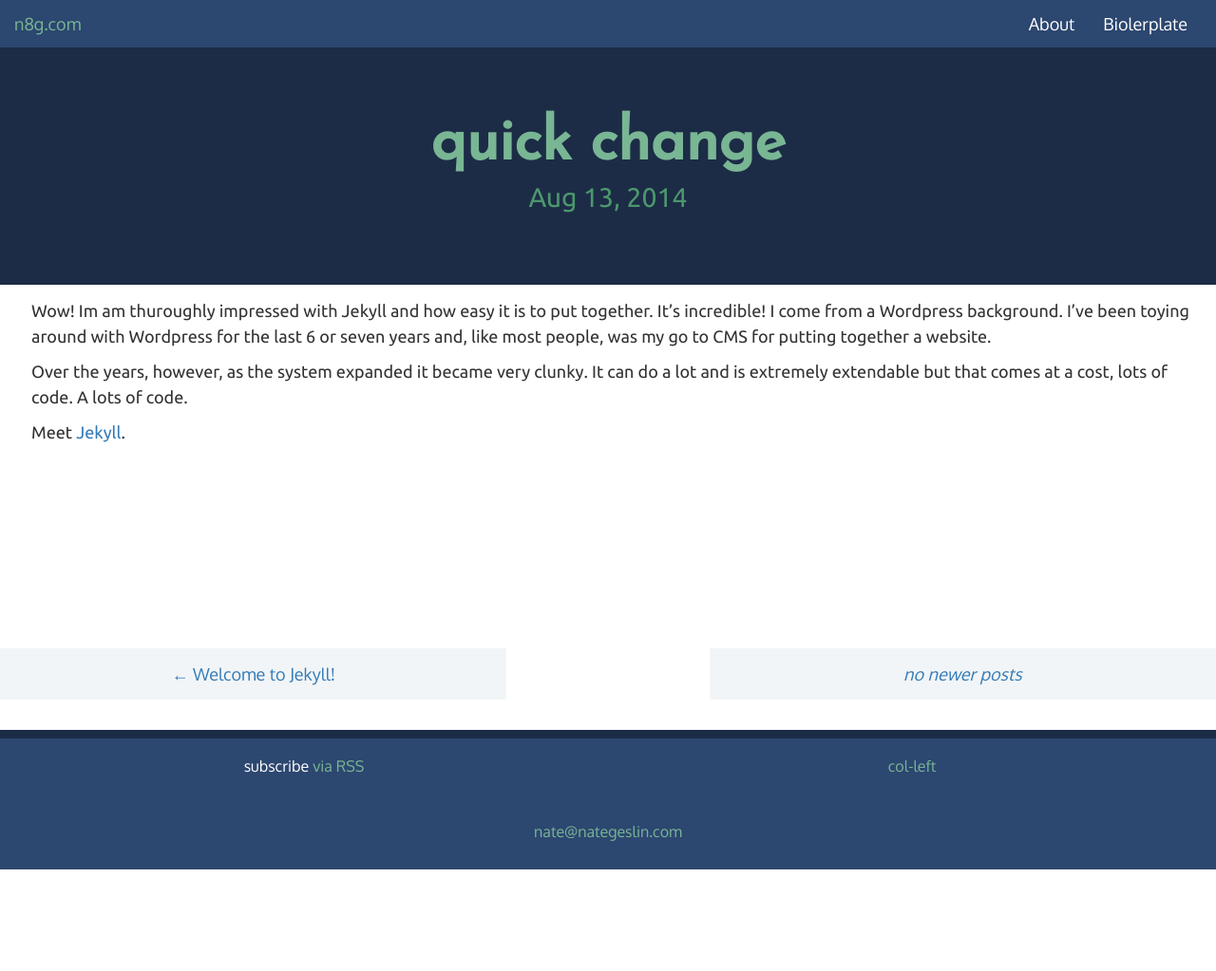
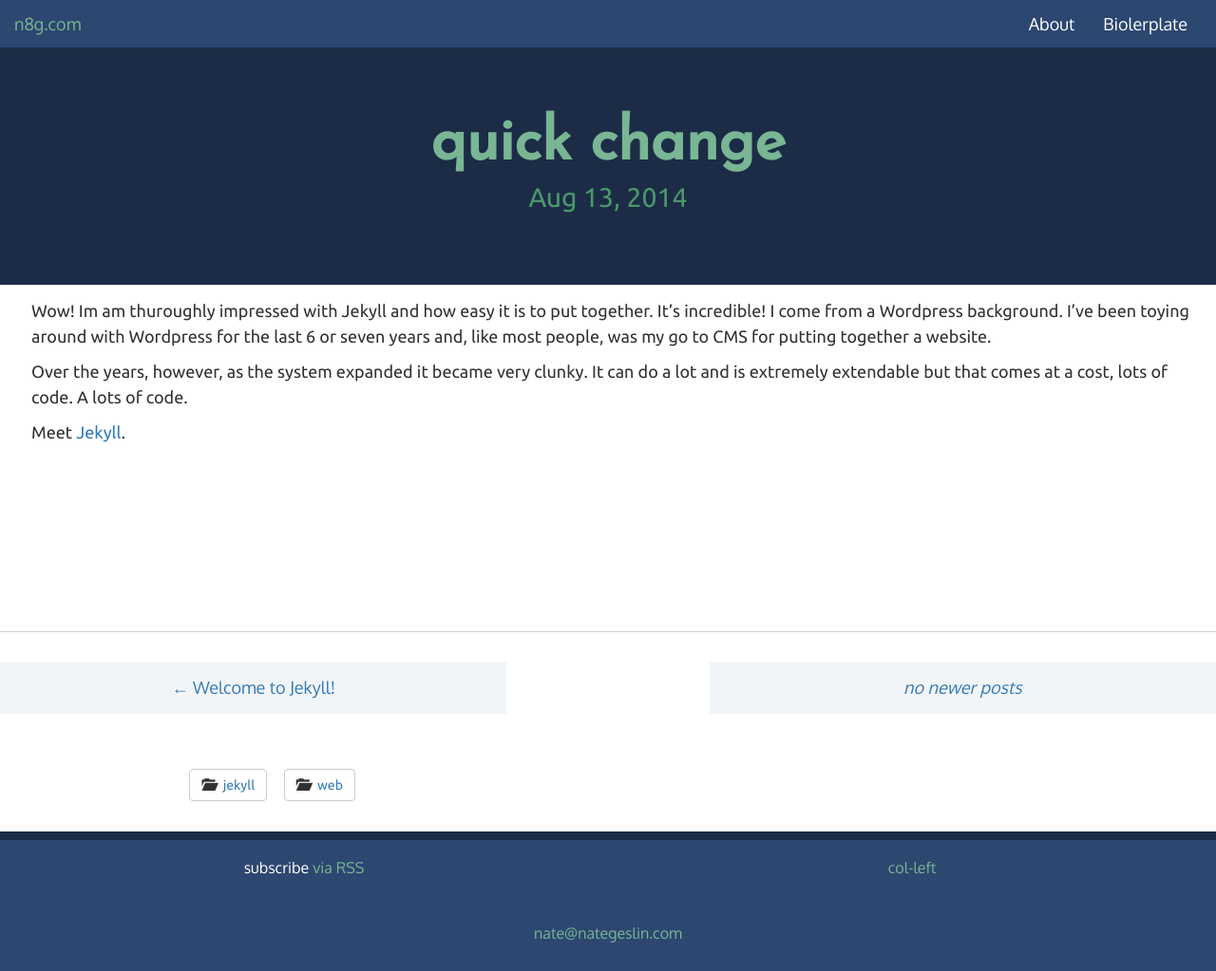
Before and after one commit to n8rzz/jekyllsandbox, a Jekyll site: the page built from _posts/2014-08-13-quick-change-to-jekyll.markdown, in a window 1280 px wide. Shown: the whole page at 95% size. Built offline with Jekyll 4.4.1, drawn with Linux system fonts in a browser that asks for light colours; nearby versions of some CDN libraries; Markdown is read by kramdown in place of the engine named in the settings; before the commit the page ends 916 px from its top, so only the background shows below that.

Commit message:
completed #5 post-categories

```diff
--- /dev/null
+++ b/_includes/categories.html
@@ -0,0 +1,37 @@
+<div class="row post-meta text-center">
+
+	<div class="col-sm-5">
+		<!-- Categories -->
+      	{% unless page.categories == empty %}
+		<ul class="post-meta-category">
+
+			{% assign categories_list = page.categories %}
+
+		    {% if categories_list.first[0] == null %}
+
+		    {% for category in categories_list %}
+		      <button type="button" class="btn btn-default btn-md" data-size="{{ site.categories[category].size }}">
+			  <span class="glyphicon glyphicon-folder-open"></span>
+			      <a href="/categories/#{{ category }}">
+			        {{ category | join: "/" }}
+			      </a>
+		      </button>
+		    {% endfor %}
+		  {% else %}
+		    {% for category in categories_list %}
+		      <button type="button" class="btn btn-default btn-md" data-size="{{ category[1].size }}">
+			  <span class="glyphicon glyphicon-folder-open"></span>
+			      <a href="/categories/#{{ category[0] }}">
+			        {{ category[0] | join: "/" }}
+			      </a>
+		      </button>
+
+		    {% endfor %}
+		  {% endif %}
+		    {% assign categories_list = nil %}
+
+		</ul>
+		{% endunless %}
+	</div><!-- /.col-sm-5 -->
+
+</div><!-- /.row .post-meta -->
--- a/_includes/pagination.html
+++ b/_includes/pagination.html
@@ -1,5 +1,5 @@
 <!-- Pagination -->
-<div class="container-fluid">
+
 <div class="row ng-frame-pager text-center">
 
 {% if page.previous %}
@@ -18,4 +18,3 @@
 {% endif %}
 
 </div><!-- /.row -->
-</div><!-- /.container-fluid -->
--- a/_layouts/post.html
+++ b/_layouts/post.html
@@ -21,4 +21,10 @@ layout: default
   </div><!-- /.row -->
 </div><!-- /.container-fluid -->
 
-{% include pagination.html %}
+<div class="container-fluid">
+
+  {% include pagination.html %}
+
+  {% include categories.html %}
+
+</div><!-- /.container-fluid -->
--- a/_posts/2014-08-13-quick-change-to-jekyll.markdown
+++ b/_posts/2014-08-13-quick-change-to-jekyll.markdown
@@ -4,9 +4,8 @@ title: quick change
 date: 2014-08-13 00:23:00
 categories:
 - jekyll
-tags:
-- webdesign
-- framework
+- web
+
 ---
 
 Wow!  Im am thuroughly impressed with Jekyll and how easy it is to put together.  It's incredible!  I come from a Wordpress background.  I've been toying around with Wordpress for the last 6 or seven years and, like most people, was my go to CMS for putting together a website.
--- a/css/style.css
+++ b/css/style.css
@@ -155,23 +155,36 @@ hr {
   min-height: 365px;
   background: #fff; }
 
+.post-meta {
+  padding-top: 1.5em;
+  padding-bottom: 1.75em; }
+
+.post-meta-category {
+  margin-bottom: 0.05em;
+  font-size: 90%;
+  color: #222; }
+  .post-meta-category button {
+    margin-left: 0.5em;
+    margin-right: 0.5em;
+    list-style-type: none;
+    display: inline-block; }
+    .post-meta-category button span {
+      margin-right: 5px; }
+
+/*
 .blog-author-meta {
 	padding-top: 1em;
 	padding-bottom: 3em;
-  background-color: #f2f5f7; }
-
-p.blog-post-meta-category {
-  margin-bottom: 0.05em;
-  font-size: 70%;
-  color: #222; }
-
+	background-color: $light-light-grey;
+}
 p.blog-post-meta-tags {
 	font-size: 70%;
-  color: #40659f; }
-
+	color: $light-blue;
+}
 p.blog-post-meta-category a, p.blog-post-meta-tags a {
-  color: #40659f;
-  font-style: normal !important; }
+	color: $light-blue;
+	font-style: normal !important;
+}
 
 footer.post-author-meta {
 	margin-top: 2em;
@@ -179,23 +192,24 @@ footer.post-author-meta {
 	padding: 5px 20px;
 	background: #fff;
 	border: 1px solid #ccc;
-  border-top: 5px solid #40659f;
-  -webkit-border-radius: 8px;
-  -moz-border-radius: 8px;
-  -ms-border-radius: 8px;
-  border-radius: 8px; }
-  footer.post-author-meta img {
+	border-top: 5px solid $light-blue;
+	@include border-radius(8px);
+	img {
 		margin-top: 1em;
 		margin-left: 0.5em;
-    padding: 3px; }
-  footer.post-author-meta h4 {
+		padding: 3px;
+	}
+	h4 {
 		margin-top: 0.5em;
-    margin-bottom: 0; }
-  footer.post-author-meta p {
+		margin-bottom: 0;
+	}
+	p {
 		margin: 0;
 		padding-top: 0;
-    padding-bottom: 2em; }
-
+		padding-bottom: 2em;
+	}
+}
+*/
 /* /content.scss #################### */
 ul.pagination li .current {
   background-color: #2c4770;
@@ -205,8 +219,9 @@ ul.pager {
   font-size: 14px; }
 
 .ng-frame-pager {
-  padding-top: 1em;
-  padding-bottom: 1.75em; }
+  padding-top: 1.75em;
+  padding-bottom: 1.75em;
+  border-top: 1px solid #cfcfcf; }
   .ng-frame-pager .col-sm-5 {
     padding-left: 0;
     padding-right: 0; }
--- a/sass/scss/partials/_pager.scss
+++ b/sass/scss/partials/_pager.scss
@@ -10,8 +10,9 @@ ul.pager {
 	font-size: 14px;
 }
 .ng-frame-pager {
-	padding-top: 1em;
+	padding-top: 1.75em;
 	padding-bottom: 1.75em;
+	border-top: 1px solid #cfcfcf;
 	.col-sm-5 {
 		padding-left: 0;
 		padding-right: 0;
```
Also changed, not shown: sass/scss/partials/_content.scss (+20 -7 lines), 1 other file. Lines whose indentation alone changed are shown as unchanged.
